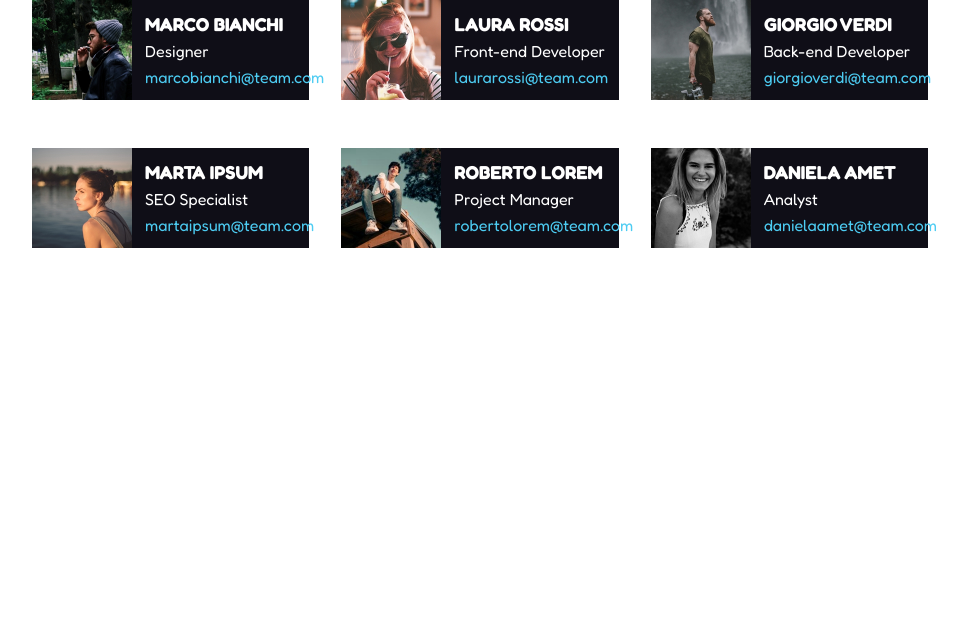
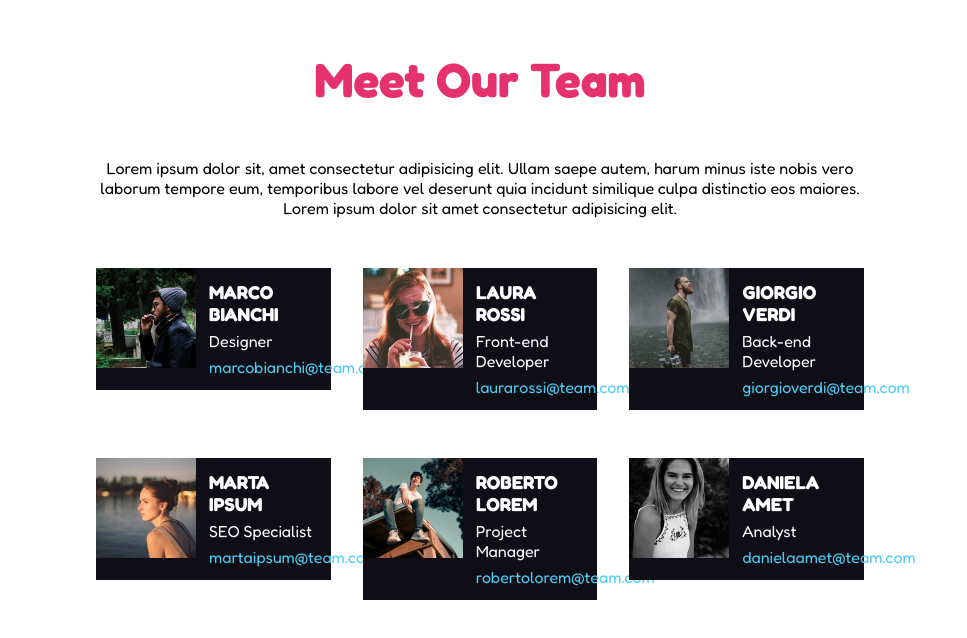
Before and after one commit to andreamorandi/html-css-float-cards, a plain HTML site: page index.html in a window 1280 px wide. Shown: the whole page, without its empty margins (160-1127 px from the left). Drawn offline with Linux system fonts and the light colour scheme.

Commit message:
Completata pagina

```diff
--- a/css/style.css
+++ b/css/style.css
@@ -9,8 +9,17 @@ html{
 }
 
 .container{
-    width: 70%;
+    width: 60%;
     margin: 0 auto;
+    text-align: center;
+}
+
+.title *{
+    margin: 50px 0;
+}
+
+.cards-section{
+    text-align: left;
 }
 
 .card{
@@ -46,3 +55,9 @@ html{
 .bio p:last-child{
     color: #4dccf2;
 }
+
+h1{
+    font-size: 3rem;
+    text-align: center;
+    color: #e53170;
+}
--- a/index.html
+++ b/index.html
@@ -12,13 +12,23 @@
 </head>
 <body>
 
+    <!-- INIZIO MAIN -->
     <main>
+
+        <!-- INIZIO CONTAINER -->
+        <div class="container">
+
+            <!-- INIZIO SEZIONE TITOLO -->
+            <section class="title">
+
+                <h1>Meet Our Team</h1>
+                <p>Lorem ipsum dolor sit, amet consectetur adipisicing elit. Ullam saepe autem, harum minus iste nobis vero laborum tempore eum, temporibus labore vel deserunt quia incidunt similique culpa distinctio eos maiores. Lorem ipsum dolor sit amet consectetur adipisicing elit.</p>
+
+            </section>
+            <!-- FINE SEZIONE TITOLO -->
 
             <!-- INIZIO SEZIONE CARDS -->
             <section class="cards-section">
-
-            <!-- INIZIO CONTAINER -->
-            <div class="container">
 
                     <div class="card">
                         <img src="img/male1.png" alt="Uomo 1">
@@ -72,13 +82,14 @@
                         </div>
                     </div>
 
+                </section>
+                <!-- FINE SEZIONE CARDS -->
+
             </div>
             <!-- FINE CONTAINER -->
 
-        </section>
-        <!-- FINE SEZIONE CARDS -->
-
     </main>
+    <!-- FINE MAIN -->
 
 </body>
 </html>
```
Lines whose indentation alone changed are shown as unchanged.
